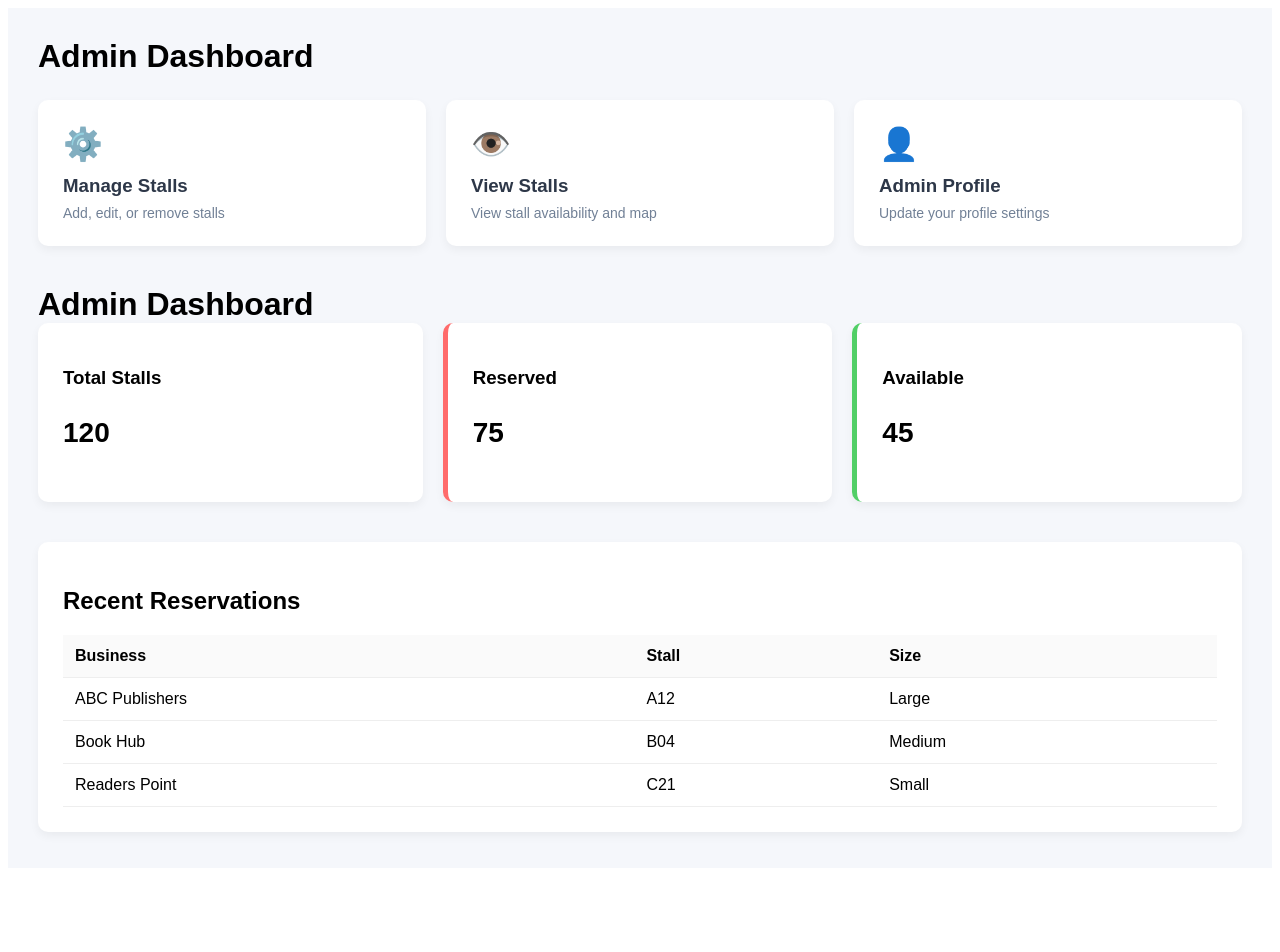
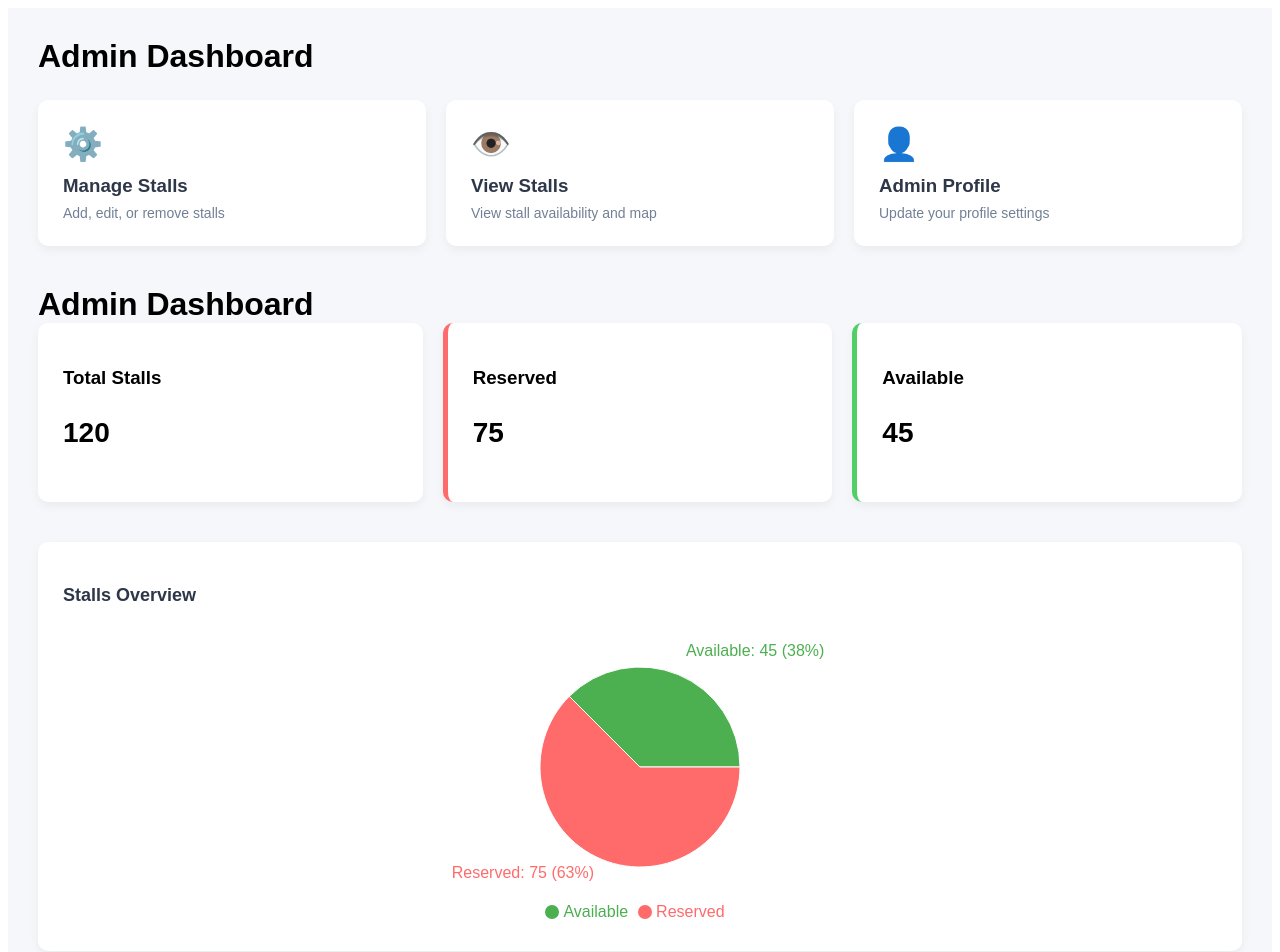
Before and after one commit to Lochithya/ReserveX, a React (Vite) app in the folder admin-portal/: page /dashboard in a window 1280 px wide. Shown: the top 952 px of the page. Before the commit the page ends 876 px from the top, so only its background shows below. Built offline with nearby package versions, Linux system fonts and the light colour scheme.

Commit message:
Added pie chart for Dashboard

```diff
--- /dev/null
+++ b/admin-portal/src/components/StallsPieChart.jsx
@@ -0,0 +1,39 @@
+import React from "react";
+import { PieChart, Pie, Cell, Legend, Tooltip, ResponsiveContainer } from "recharts";
+
+export default function StallsPieChart({ available, reserved }) {
+  const data = [
+    { name: "Available", value: available },
+    { name: "Reserved", value: reserved }
+  ];
+
+  const COLORS = ["#4CAF50", "#FF6B6B"];
+
+  return (
+    <div className="pie-chart-container">
+      <h3>Stalls Overview</h3>
+      <ResponsiveContainer width="100%" height={300}>
+        <PieChart>
+          <Pie
+            data={data}
+            cx="50%"
+            cy="50%"
+            labelLine={false}
+            label={({ name, value, percent }) =>
+              `${name}: ${value} (${(percent * 100).toFixed(0)}%)`
+            }
+            outerRadius={100}
+            fill="#8884d8"
+            dataKey="value"
+          >
+            {data.map((entry, index) => (
+              <Cell key={`cell-${index}`} fill={COLORS[index % COLORS.length]} />
+            ))}
+          </Pie>
+          <Tooltip formatter={(value) => value} />
+          <Legend />
+        </PieChart>
+      </ResponsiveContainer>
+    </div>
+  );
+}
--- a/admin-portal/src/pages/AdminDashboard.css
+++ b/admin-portal/src/pages/AdminDashboard.css
@@ -112,3 +112,22 @@
 .table-container th {
   background: #fafafa;
 }
+
+/* ===== CHART STYLES ===== */
+.chart-container {
+  background: white;
+  padding: 25px;
+  border-radius: 10px;
+  box-shadow: 0 4px 10px rgba(0, 0, 0, 0.05);
+  margin-bottom: 40px;
+}
+
+.pie-chart-container {
+  width: 100%;
+}
+
+.pie-chart-container h3 {
+  margin-bottom: 20px;
+  font-size: 18px;
+  color: #2d3748;
+}
--- a/admin-portal/src/pages/Dashboard.jsx
+++ b/admin-portal/src/pages/Dashboard.jsx
@@ -1,5 +1,6 @@
 import React, { useEffect, useState } from "react";
 import { Link } from "react-router-dom";
+import StallsPieChart from "../components/StallsPieChart";
 import "./AdminDashboard.css";
 
 export default function AdminDashboard() {
@@ -73,6 +74,11 @@ export default function AdminDashboard() {
         </div>
       </div>
 
+      {/* ===== PIE CHART ===== */}
+      <div className="chart-container">
+        <StallsPieChart available={stats.available} reserved={stats.reserved} />
+      </div>
+
       {/* ===== RECENT RESERVATIONS TABLE ===== */}
       <div className="table-container">
         <h2>Recent Reservations</h2>
```
